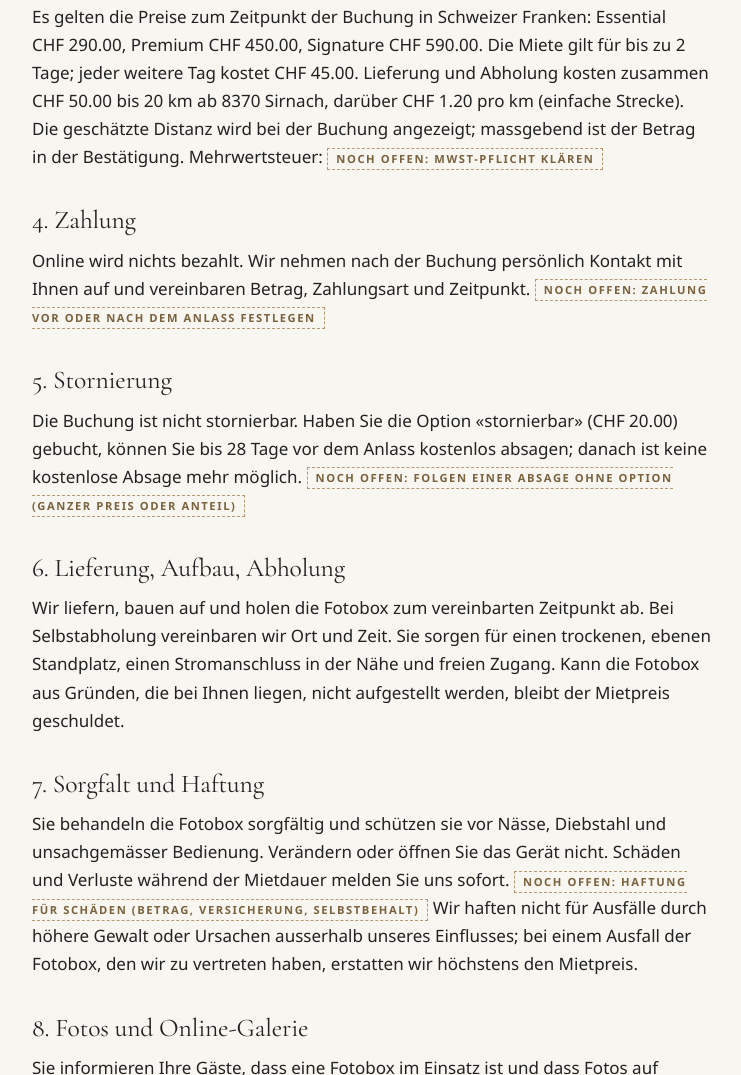
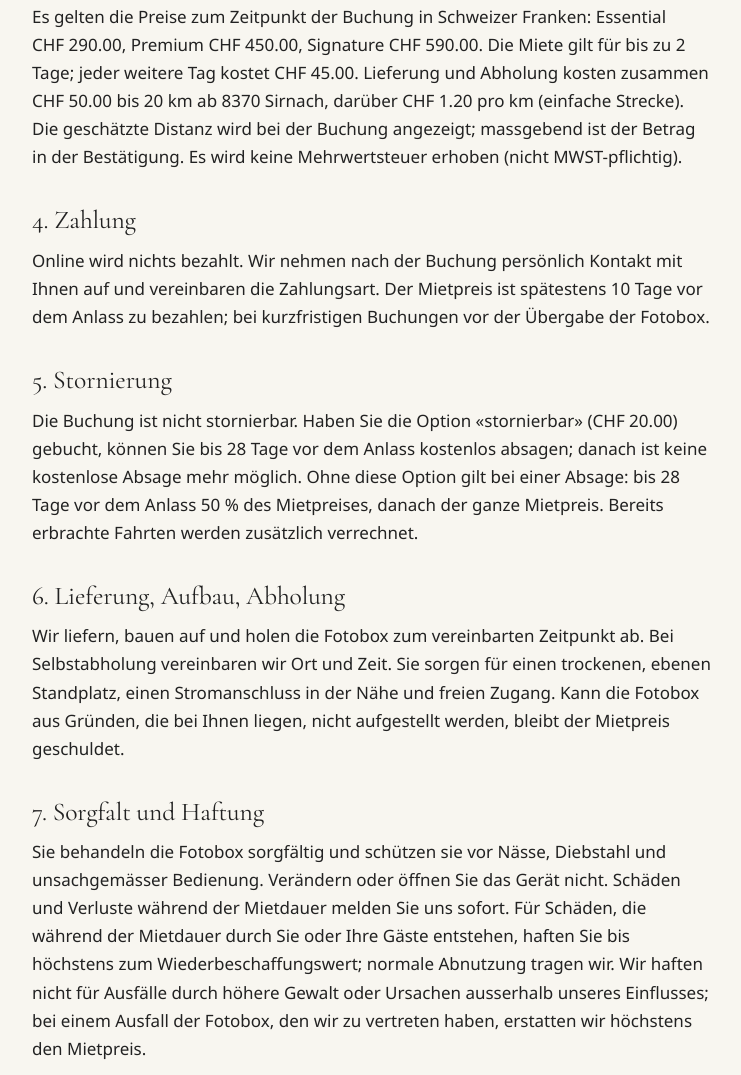
Before and after one commit to fotikaste/Fotikaste, an Astro site in the folder Plattform/: page /agb in a window 1280 px wide. Shown: the part 1006-2081 px from the top of the page, without its empty margins (20-761 px from the left). Built offline with nearby package versions, Linux system fonts and the light colour scheme; Astro itself is replaced by a stand-in of ours; a web font is replaced by a local one.

Commit message:
AGB: Entscheide des Inhabers – Zahlung bis 10 Tage vor dem Anlass, Absage ohne Option gestaffelt (50 % bis 28 Tage, danach 100 %), Haftung bis Wiederbeschaffungswert, keine MWST, Gerichtsstand Sitz des Inhabers
Co-Authored-By: Claude Opus 5.5 <noreply@anthropic.com>

```diff
--- a/Plattform/src/pages/agb.astro
+++ b/Plattform/src/pages/agb.astro
@@ -1,6 +1,5 @@
 ---
 import ContentLayout from "../layouts/ContentLayout.astro";
-import Offen from "../components/Offen.astro";
 import { brand } from "../config/brand";
 import { packages, terms } from "../data/content";
 const chf = (n: number) => new Intl.NumberFormat("de-CH", { style: "currency", currency: "CHF" }).format(n);
@@ -18,19 +17,19 @@ const d = terms.delivery;
 
     <h2>3. Preise</h2>
     <p>Es gelten die Preise zum Zeitpunkt der Buchung in Schweizer Franken: {packages.map((p, i) => <>{i > 0 && ", "}{p.name} {chf(p.priceChf)}</>)}. Die Miete gilt für bis zu {terms.includedDays} Tage; jeder weitere Tag kostet {chf(terms.extraDayChf)}. Lieferung und Abholung kosten zusammen {chf(d.baseChf)} bis {d.includedKm} km ab {d.origin}, darüber {chf(d.perKmChf)} pro km (einfache Strecke). Die geschätzte Distanz wird bei der Buchung angezeigt; massgebend ist der Betrag in der Bestätigung.
-      Mehrwertsteuer: <Offen wert={null} was="MWST-Pflicht klären" /></p>
+      Es wird keine Mehrwertsteuer erhoben (nicht MWST-pflichtig).</p>
 
     <h2>4. Zahlung</h2>
-    <p>Online wird nichts bezahlt. Wir nehmen nach der Buchung persönlich Kontakt mit Ihnen auf und vereinbaren Betrag, Zahlungsart und Zeitpunkt. <Offen wert={null} was="Zahlung vor oder nach dem Anlass festlegen" /></p>
+    <p>Online wird nichts bezahlt. Wir nehmen nach der Buchung persönlich Kontakt mit Ihnen auf und vereinbaren die Zahlungsart. Der Mietpreis ist spätestens 10 Tage vor dem Anlass zu bezahlen; bei kurzfristigen Buchungen vor der Übergabe der Fotobox.</p>
 
     <h2>5. Stornierung</h2>
-    <p>Die Buchung ist nicht stornierbar. Haben Sie die Option «stornierbar» ({chf(terms.flexCancelChf)}) gebucht, können Sie bis {terms.flexCancelDays} Tage vor dem Anlass kostenlos absagen; danach ist keine kostenlose Absage mehr möglich. <Offen wert={null} was="Folgen einer Absage ohne Option (ganzer Preis oder Anteil)" /></p>
+    <p>Die Buchung ist nicht stornierbar. Haben Sie die Option «stornierbar» ({chf(terms.flexCancelChf)}) gebucht, können Sie bis {terms.flexCancelDays} Tage vor dem Anlass kostenlos absagen; danach ist keine kostenlose Absage mehr möglich. Ohne diese Option gilt bei einer Absage: bis 28 Tage vor dem Anlass 50 % des Mietpreises, danach der ganze Mietpreis. Bereits erbrachte Fahrten werden zusätzlich verrechnet.</p>
 
     <h2>6. Lieferung, Aufbau, Abholung</h2>
     <p>Wir liefern, bauen auf und holen die Fotobox zum vereinbarten Zeitpunkt ab. Bei Selbstabholung vereinbaren wir Ort und Zeit. Sie sorgen für einen trockenen, ebenen Standplatz, einen Stromanschluss in der Nähe und freien Zugang. Kann die Fotobox aus Gründen, die bei Ihnen liegen, nicht aufgestellt werden, bleibt der Mietpreis geschuldet.</p>
 
     <h2>7. Sorgfalt und Haftung</h2>
-    <p>Sie behandeln die Fotobox sorgfältig und schützen sie vor Nässe, Diebstahl und unsachgemässer Bedienung. Verändern oder öffnen Sie das Gerät nicht. Schäden und Verluste während der Mietdauer melden Sie uns sofort. <Offen wert={null} was="Haftung für Schäden (Betrag, Versicherung, Selbstbehalt)" />
+    <p>Sie behandeln die Fotobox sorgfältig und schützen sie vor Nässe, Diebstahl und unsachgemässer Bedienung. Verändern oder öffnen Sie das Gerät nicht. Schäden und Verluste während der Mietdauer melden Sie uns sofort. Für Schäden, die während der Mietdauer durch Sie oder Ihre Gäste entstehen, haften Sie bis höchstens zum Wiederbeschaffungswert; normale Abnutzung tragen wir.
       Wir haften nicht für Ausfälle durch höhere Gewalt oder Ursachen ausserhalb unseres Einflusses; bei einem Ausfall der Fotobox, den wir zu vertreten haben, erstatten wir höchstens den Mietpreis.</p>
 
     <h2>8. Fotos und Online-Galerie</h2>
@@ -40,7 +39,7 @@ const d = terms.delivery;
     <p>Wie wir Ihre Daten bearbeiten, steht in der <a href="/datenschutz" class="link-underline">Datenschutzerklärung</a>.</p>
 
     <h2>10. Recht und Gerichtsstand</h2>
-    <p>Es gilt Schweizer Recht. Gerichtsstand ist <Offen wert={null} was="Gerichtsstand (z. B. Sitz des Inhabers)" />, soweit das Gesetz nichts anderes zwingend vorsieht.</p>
+    <p>Es gilt Schweizer Recht. Gerichtsstand ist der Sitz des Inhabers, soweit das Gesetz nichts anderes zwingend vorsieht.</p>
     <p class="klein">Version: ENTWURF-2026-11</p>
   </div>
 </ContentLayout>
```
